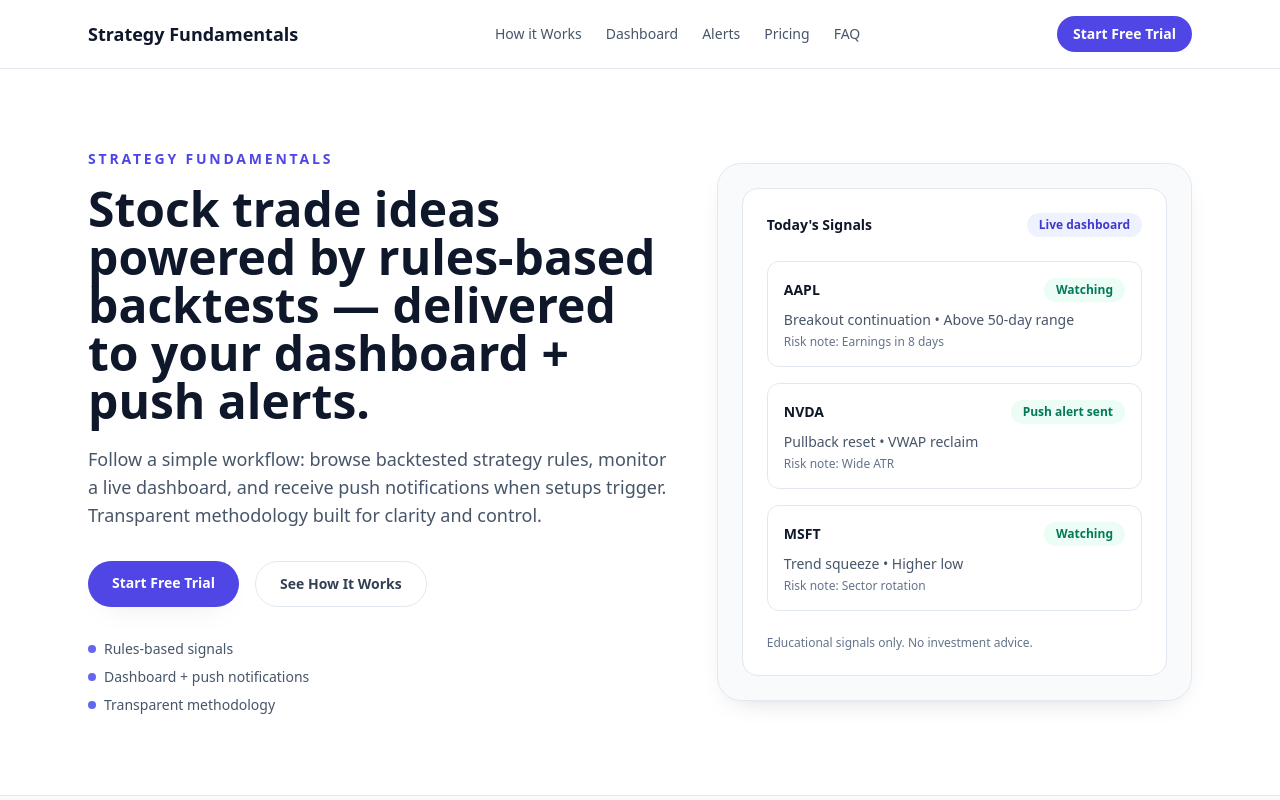
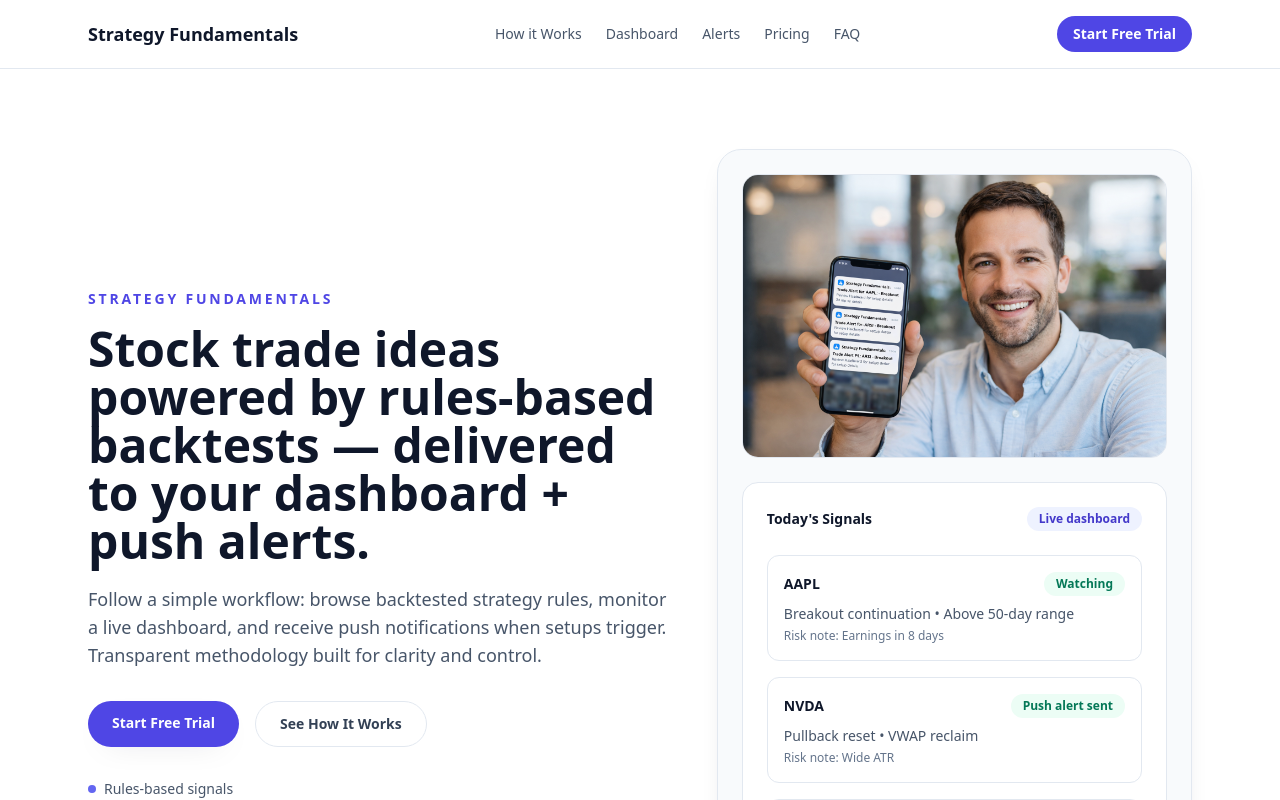
Before and after one commit to adhesikan/StratFLanding, a Next.js app: page / in a window 1280 px wide. Shown: the top 800 px of the page. Built offline with nearby package versions, Linux system fonts and the light colour scheme.

Commit message:
Add hero image for happy trader

```diff
--- a/app/page.tsx
+++ b/app/page.tsx
@@ -1,5 +1,6 @@
 "use client";
 
+import Image from "next/image";
 import Link from "next/link";
 import { Container } from "@/components/Container";
 import { SectionHeading } from "@/components/SectionHeading";
@@ -221,6 +222,16 @@ export default function Home() {
               </div>
             </div>
             <div className="rounded-3xl border border-slate-200 bg-slate-50 p-6 shadow-soft">
+              <div className="mb-6 overflow-hidden rounded-2xl border border-slate-200 bg-white">
+                <Image
+                  src="/happytrader.png"
+                  alt="Trader reviewing signals on a dashboard"
+                  width={640}
+                  height={420}
+                  className="h-auto w-full object-cover"
+                  priority
+                />
+              </div>
               <div className="rounded-2xl border border-slate-200 bg-white p-6">
                 <div className="flex items-center justify-between">
                   <p className="text-sm font-semibold text-slate-900">
```
Also changed, not shown: public/happytrader.png (renamed from happytrader.png).
